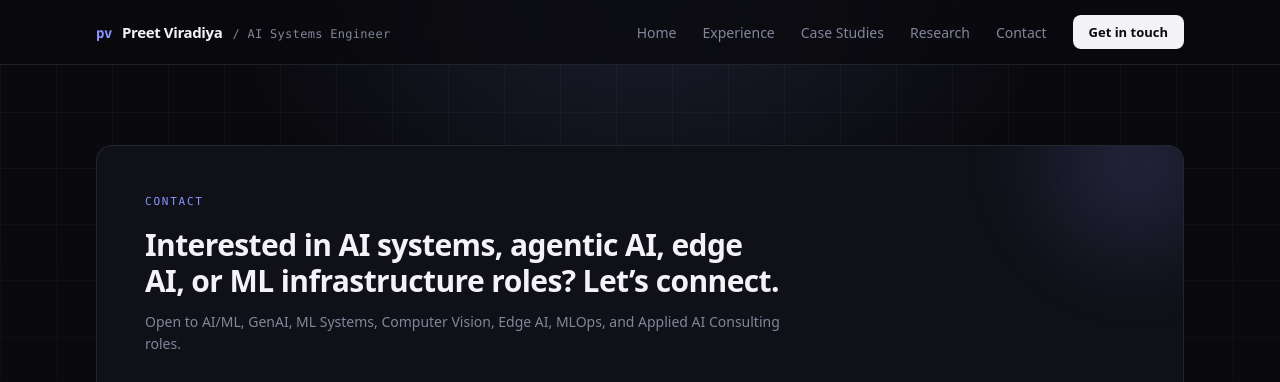
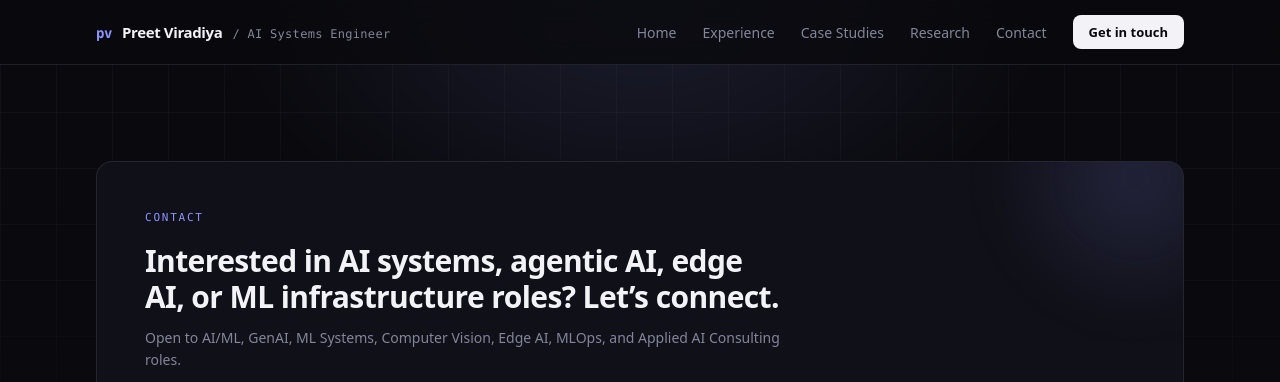
Before and after one commit to pinakin7/pinakin7.github.io, an Astro site: page /contact in a window 1280 px wide. Shown: the top 382 px of the page. Built offline with nearby package versions, Linux system fonts and the light colour scheme; Astro itself is replaced by a stand-in of ours.

Commit message:
Update Contact page layout: adjust padding for improved spacing on larger screens

```diff
--- a/src/pages/contact.astro
+++ b/src/pages/contact.astro
@@ -10,7 +10,7 @@ import seo from '../data/seo.json';
   keywords={seo.contact.keywords}
   path="/contact/"
 >
-  <section class="container-page py-16 sm:py-20">
+  <section class="container-page py-16 sm:py-24">
     <ContactCTA variant="full" />
   </section>
 </BaseLayout>
```
